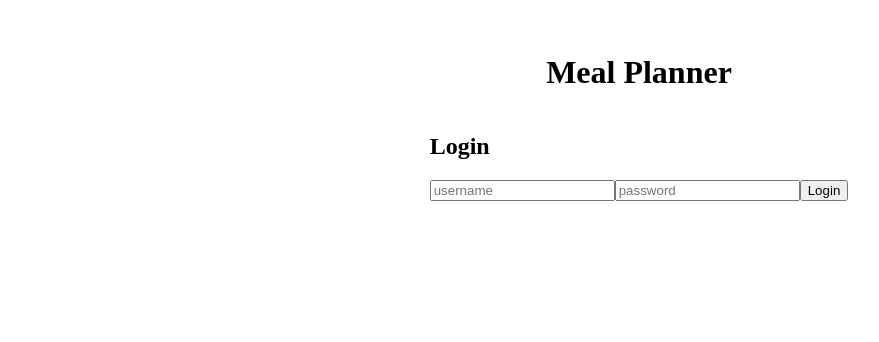
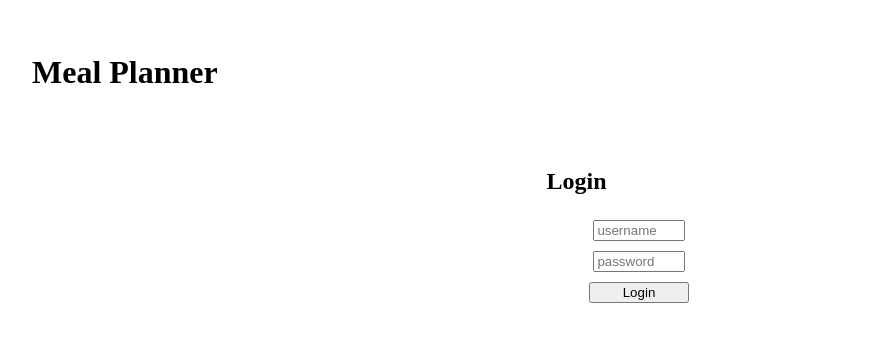
Before and after one commit to YYGAO1/meal-planner, a React app: page /#/ in a window 1280 px wide. Shown: the top 342 px of the page, without its empty margins (1-880 px from the left). Built offline with nearby package versions, Linux system fonts and the light colour scheme; no server answers; the HTML template or start-up script is replaced by a standard one.

Commit message:
some initial styling

```diff
--- a/src/Components/App.js
+++ b/src/Components/App.js
@@ -27,8 +27,13 @@ const App = () => {
         padding: "25px",
       }}
     >
-      <h1>Meal Planner</h1>
-
+      <div
+        style={{
+          width: "100%",
+          display: "flex",
+          justifyContent: "space-between",
+        }}
+      >
         {!!auth.id && (
           <div className="dropend">
             <button
@@ -61,7 +66,8 @@ const App = () => {
             </ul>
           </div>
         )}
-
+        <h1>Meal Planner</h1>
+      </div>
       <Routes>
         <Route path="/" element={auth.id ? <Recipes /> : <Login />} />
         <Route path="/planner" element={<MealPlanner />} />
--- a/src/Components/Login.js
+++ b/src/Components/Login.js
@@ -18,22 +18,43 @@ const Login = () => {
     dispatch(attemptLogin(credentials));
   };
   return (
-    <div>
+    <div
+      className="container bg-primary"
+      style={{
+        paddingTop: "35px",
+        minHeight: "100vh",
+      }}
+    >
       <h2>Login</h2>
-      <form onSubmit={login}>
+      <form
+        onSubmit={login}
+        style={{
+          display: "flex",
+          flexDirection: "column",
+          alignItems: "space-around",
+          justifyContent: "space-around",
+        }}
+      >
         <input
           placeholder="username"
           value={credentials.username}
           name="username"
           onChange={onChange}
+          style={{ width: "45%", margin: "5px auto" }}
         />
         <input
           placeholder="password"
           name="password"
           value={credentials.password}
           onChange={onChange}
+          style={{ width: "45%", margin: "5px auto" }}
         />
-        <button className="btn btn-primary">Login</button>
+        <button
+          className="btn btn-primary"
+          style={{ width: "100px", margin: "5px auto" }}
+        >
+          Login
+        </button>
       </form>
     </div>
   );
--- a/src/Components/RecipeCard.js
+++ b/src/Components/RecipeCard.js
@@ -54,7 +54,10 @@ const RecipeCard = (recipe) => {
   };
 
   return (
-    <div className="card" style={{ maxWidth: "300px" }}>
+    <div
+      className="card bg-secondary"
+      style={{ maxWidth: "300px", margin: "5px" }}
+    >
       <img
         src={recipe.image}
         className="card-img-top"
@@ -66,7 +69,7 @@ const RecipeCard = (recipe) => {
         <div className="accordion-item">
           <h5 className="card-title accordion-header">
             <button
-              className={`accordion-button ${
+              className={`accordion-button bg-secondary ${
                 isAccordionOpen(`collapse${recipe.id}`) ? "" : "collapsed"
               }`}
               type="button"
--- a/src/Components/Recipes.js
+++ b/src/Components/Recipes.js
@@ -1,7 +1,6 @@
 import React, { useState, useEffect } from "react";
 import { useSelector, useDispatch } from "react-redux";
 import axios from "axios";
-import { logout } from "../store";
 import { API_KEY } from "../../env";
 import RecipeCard from "./RecipeCard";
 
@@ -42,6 +41,7 @@ const Recipes = () => {
     <div
       className="container bg-primary"
       style={{
+        paddingTop: "35px",
         display: "flex",
         flexDirection: "column",
         alignItems: "space-around",
@@ -49,18 +49,33 @@ const Recipes = () => {
       }}
     >
       <h1>Recipes</h1>
-      <form>
+      <form
+        style={{
+          display: "flex",
+          flexDirection: "column",
+          alignItems: "space-around",
+          justifyContent: "space-around",
+        }}
+      >
         <input
           value={searchTerm}
           onChange={(ev) => setSearchTerm(ev.target.value)}
+          style={{ width: "45%", margin: "5px auto" }}
         />
-        <button onClick={searchRecipes}>search</button>
+        <button
+          onClick={searchRecipes}
+          className="btn btn-primary"
+          style={{ width: "100px", margin: "5px auto" }}
+        >
+          search
+        </button>
       </form>
       <div
         style={{
           display: "flex",
           flexWrap: "wrap",
           justifyContent: "space-around",
+          alignItems: "space-around",
         }}
       >
         {results.map((recipe) => {
```
Lines whose indentation alone changed are shown as unchanged.
